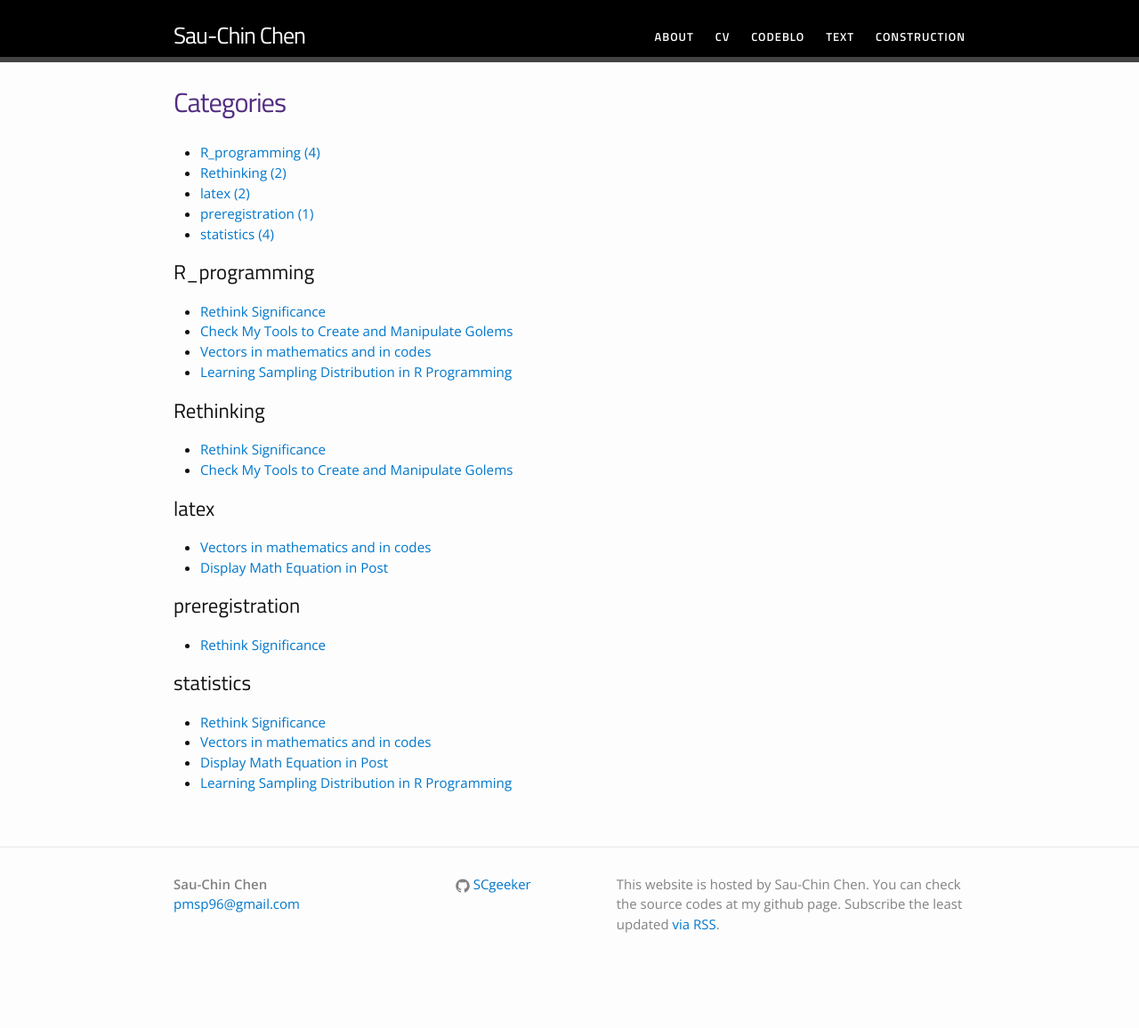
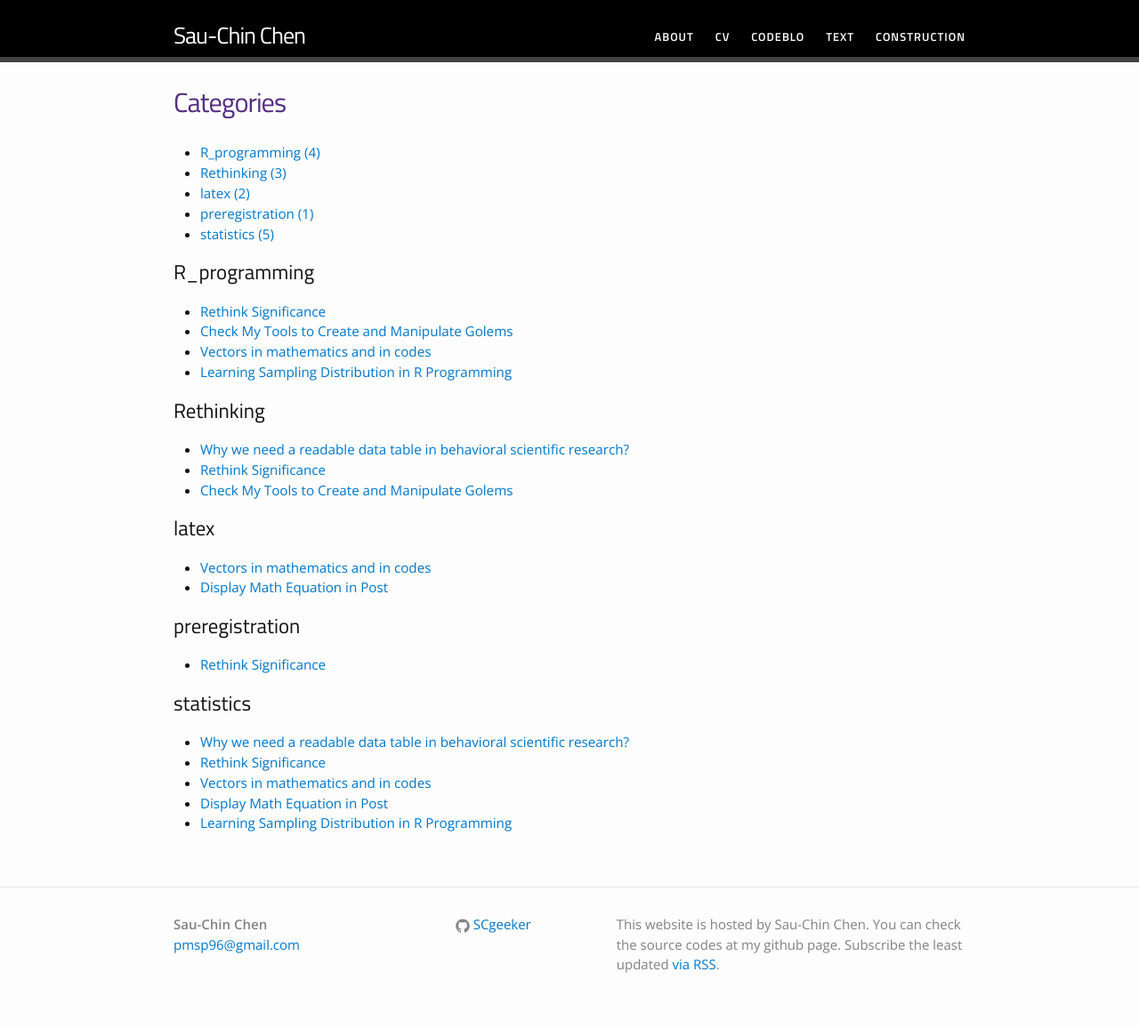
Before and after one commit to SCgeeker/SCgeeker.github.io, a Jekyll site: the page built from categories/index.html, in a window 1280 px wide. Shown: the whole page at 89% size. Built offline with Jekyll 4.4.1, drawn with Linux system fonts in a browser that asks for light colours; comment, search, counter and statistics services are not loaded; before the commit the page ends 1110 px from its top, so only the background shows below that.

Commit message:
Fix the presentation "Why we need a readable data table"

````diff
--- a/_posts/2016-05-31-why-we-need-a-readable-data-table-in-behavioral-scientific-research.md
+++ b/_posts/2016-05-31-why-we-need-a-readable-data-table-in-behavioral-scientific-research.md
@@ -1,3 +1,10 @@
+---
+layout: post
+title:  Why we need a readable data table in behavioral scientific research?
+date: 2016-05-31
+published: true
+categories: [Rethinking, statistics]
+---
 ### A bad case
 
 A few days ago I was dealing with a raw data set as like the following table.
@@ -39,18 +46,18 @@ To make the table readable for the computer, I have to modify the format of this
 
 ```r
 Table <- read.csv("data.csv")
-New_Table = data.frame(ID = rep(Table[,1],6), Group = rep(Table[,2],6), Item = rep(names(Table[,3:8]), each = 6), Resp = unlist(c(Table[,3:8])))
+New_Table = data.frame(ID = rep(Table[,1],6), Group = rep(Table[,2],6), Item = rep(names(Table[,3:8]), each = 6), Resp = unlist(c(Table[,3:8])), row.names = NULL)
 head(New_Table)
 ```
 
 ```
-##       ID Group Item Resp
-## I011 s01     A  I01    3
-## I012 s02     A  I01    2
-## I013 s03     A  I01    4
-## I014 s04     B  I01    2
-## I015 s05     B  I01    2
-## I016 s06     B  I01    2
+##    ID Group Item Resp
+## 1 s01     A  I01    3
+## 2 s02     A  I01    2
+## 3 s03     A  I01    4
+## 4 s04     B  I01    2
+## 5 s05     B  I01    2
+## 6 s06     B  I01    2
 ```
 
 
--- a/_source/why-we-need-a-readable-data-table-in-behavioral-scientific-research/2016-05-31-why-we-need-a-readable-data-table-in-behavioral-scientific-research.Rmd
+++ b/_source/why-we-need-a-readable-data-table-in-behavioral-scientific-research/2016-05-31-why-we-need-a-readable-data-table-in-behavioral-scientific-research.Rmd
@@ -36,7 +36,7 @@ To make the table readable for the computer, I have to modify the format of this
 
 ```{r new_table, message=FALSE, warning=FALSE, results='hold'}
 Table <- read.csv("data.csv")
-New_Table = data.frame(ID = rep(Table[,1],6), Group = rep(Table[,2],6), Item = rep(names(Table[,3:8]), each = 6), Resp = unlist(c(Table[,3:8])))
+New_Table = data.frame(ID = rep(Table[,1],6), Group = rep(Table[,2],6), Item = rep(names(Table[,3:8]), each = 6), Resp = unlist(c(Table[,3:8])), row.names = NULL)
 head(New_Table)
 ```
 
````
